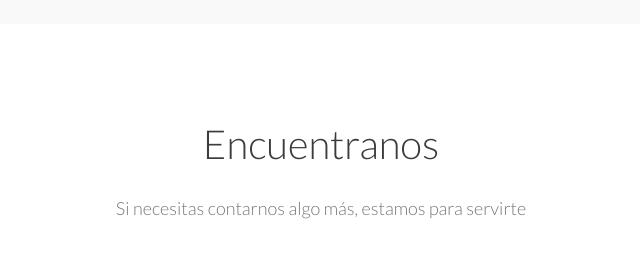
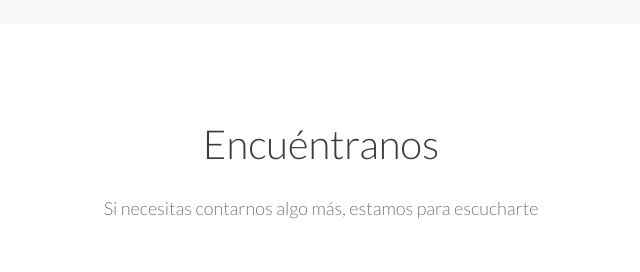
Before and after one commit to murgiuf/murgiuf.github.io, a plain HTML site: page index.html in a window 1280 px wide. Shown: the part 1380-1652 px from the top of the page, 319-959 px from the left. Drawn offline with nearby package versions, Linux system fonts and the light colour scheme; some packages are replaced by stand-ins of ours; files whose address does not match are found by name.

Commit message:
correcciones menores

```diff
--- a/index.html
+++ b/index.html
@@ -197,8 +197,8 @@
                     <div class="col-xs-12 col-sm-12 col-md-12">
                         <div class="block">
                             <div class="heading wow fadeInUp">
-                                <h2>Encuentranos</h2>
-                                <p>Si necesitas contarnos algo más, estamos para servirte</p>
+                                <h2>Encuéntranos</h2>
+                                <p>Si necesitas contarnos algo más, estamos para escucharte</p>
                             </div>
                         </div>
                     </div>
```
